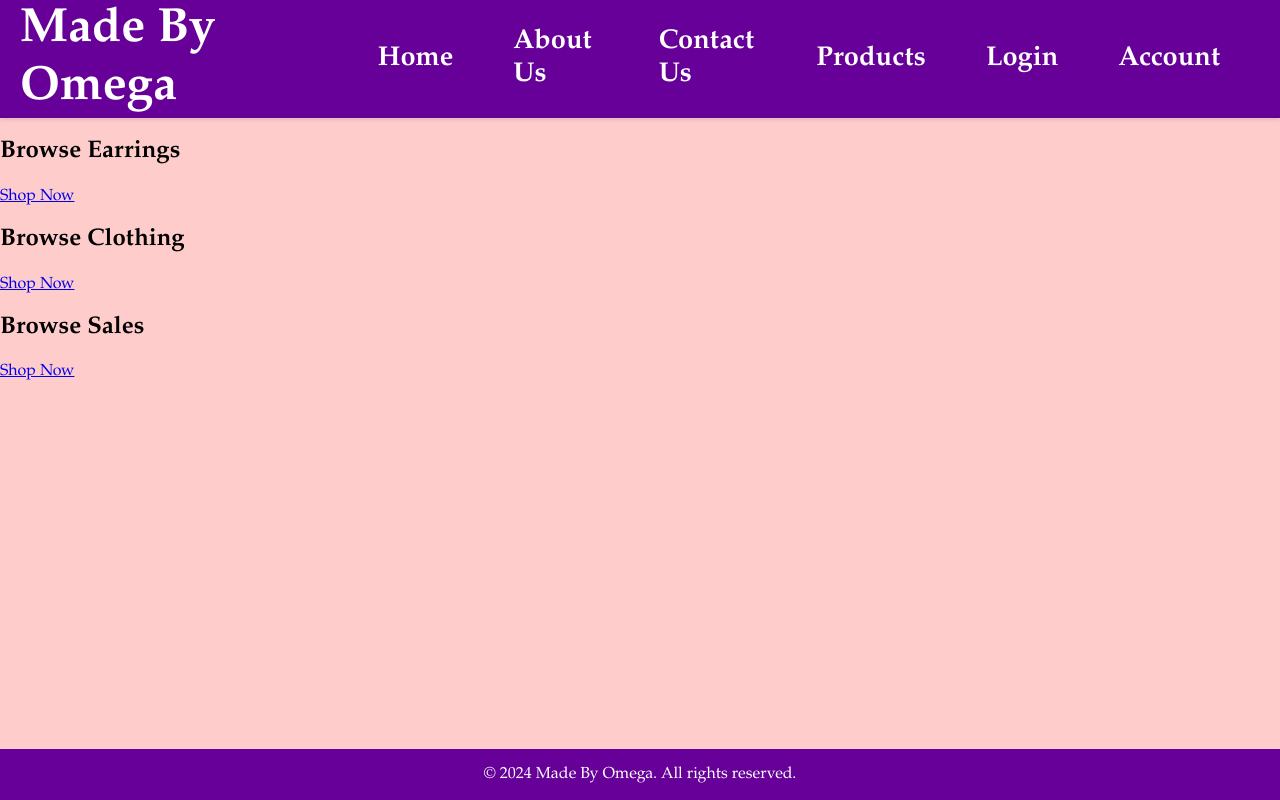
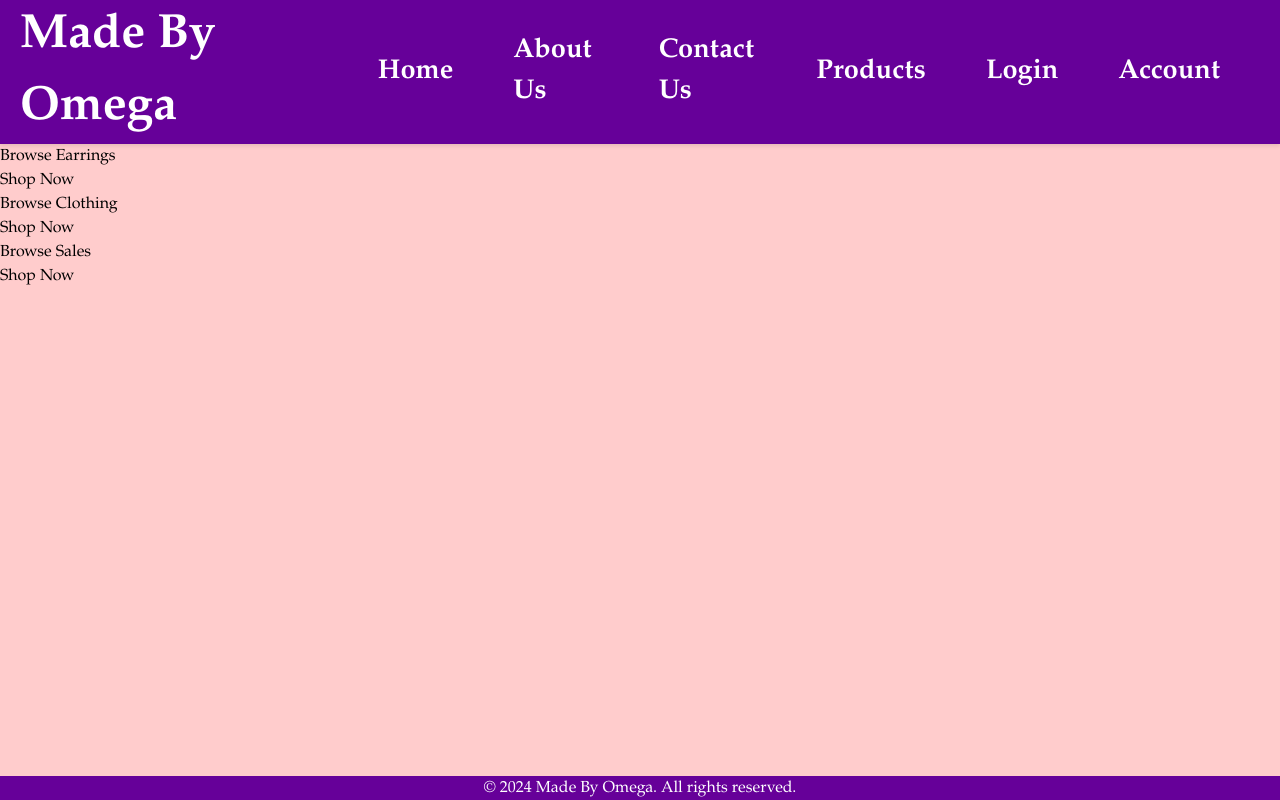
Before and after one commit to AaronMadison19/CMPS411Capstone, a Next.js app in the folder CMPS411-FA2024-Stitched-Diamonds/cmps411-fa2024-stitched-diamonds/: page / in a window 1280 px wide. Built offline with nearby package versions, Linux system fonts and the light colour scheme.

Commit message:
setting up Tailwind/adding products page component
yeah

```diff
--- /dev/null
+++ b/CMPS411-FA2024-Stitched-Diamonds/cmps411-fa2024-stitched-diamonds/postcss.config.js
@@ -0,0 +1,6 @@
+module.exports = {
+  plugins: {
+    tailwindcss: {},
+    autoprefixer: {},
+  },
+}
--- a/CMPS411-FA2024-Stitched-Diamonds/cmps411-fa2024-stitched-diamonds/src/app/globals.css
+++ b/CMPS411-FA2024-Stitched-Diamonds/cmps411-fa2024-stitched-diamonds/src/app/globals.css
@@ -1,3 +1,7 @@
+@tailwind base;
+@tailwind components;
+@tailwind utilities;
+
 :root {
   --background-primary: #FFCCCC;
   --background-secondary: #660099;
--- a/CMPS411-FA2024-Stitched-Diamonds/cmps411-fa2024-stitched-diamonds/src/app/products/page.tsx
+++ b/CMPS411-FA2024-Stitched-Diamonds/cmps411-fa2024-stitched-diamonds/src/app/products/page.tsx
@@ -9,18 +9,18 @@ interface Product {
   name: string;
   description: string;
   price: number;
-  imageurl: string;
+  imageUrl: string;
 }
 
 export default function ProductList() {
   const [products, setProducts] = useState<Product[]>([]);
 
   useEffect(() => {
-    // Fetch products from the API
     axios
       .get("https://localhost:7120/api/products")
       .then((response) => {
-        setProducts(response.data.data); // Assuming the data is in the 'data' field
+        setProducts(response.data.data); // Assuming products are under 'data'
+        console.log("Fetched products:", response.data.data);
       })
       .catch((error) => {
         console.error("Error fetching products", error);
@@ -28,20 +28,30 @@ export default function ProductList() {
   }, []);
 
   return (
-    <>
-      <h1>Product List</h1>
-      <div style={{ display: "grid", gridTemplateColumns: "repeat(4, 1fr)", gap: "20px" }}>
-        {products.map((product) => (
-          <div key={product.id} style={{ border: "1px solid #ccc", padding: "10px" }}>
-            <Link href={`/products/${product.id}`}>
-              <h2>{product.name}</h2>
-            </Link>
-            <p>{product.description}</p>
-            <p>Price: ${product.price}</p>
-            <img src={product.imageurl} alt={product.name} style={{ width: "100%", height: "auto" }} />
-          </div>
-        ))}
+    <div className="bg-white">
+      <div className="mx-auto max-w-2xl px-4 py-16 sm:px-6 sm:py-24 lg:max-w-7xl lg:px-8">
+        <h2 className="text-2xl font-bold tracking-tight text-gray-900">Products</h2>
+
+        <div className="mt-6 grid grid-cols-1 gap-y-10 gap-x-6 sm:grid-cols-2 lg:grid-cols-3 xl:grid-cols-4 xl:gap-x-8">
+          {products.map((product) => {
+            console.log("Dynamic Image Url:", product.imageUrl); // Log the image URL here
+            return (
+              <Link key={product.id} href={`/products/${product.id}`} className="group">
+                <div className="aspect-w-1 aspect-h-1 w-full overflow-hidden rounded-lg bg-gray-200 xl:aspect-w-7 xl:aspect-h-8">
+                  <img
+                    src={product.imageUrl} // Use dynamic URL
+                    alt={product.name}
+                    onError={(e) => { e.currentTarget.src = '/assets/mocha-cardigan.jpg'; }}
+                    className="h-full w-full object-cover object-center transition-opacity duration-300 group-hover:opacity-75"
+                  />
+                </div>
+                <h3 className="mt-4 text-sm text-gray-700">{product.name}</h3>
+                <p className="mt-1 text-lg font-medium text-gray-900">${product.price.toFixed(2)}</p>
+              </Link>
+            );
+          })}
+        </div>
       </div>
-    </>
+    </div>
   );
 }
--- /dev/null
+++ b/CMPS411-FA2024-Stitched-Diamonds/cmps411-fa2024-stitched-diamonds/tailwind.config.js
@@ -0,0 +1,21 @@
+/** @type {import('tailwindcss').Config} */
+module.exports = {
+  content: [
+    "./app/**/*.{js,ts,jsx,tsx,mdx}",
+    "./pages/**/*.{js,ts,jsx,tsx,mdx}",
+    "./components/**/*.{js,ts,jsx,tsx,mdx}",
+    "./products/**/*.{js,ts,jsx,tsx,mdx}",
+
+    "./src/**/*.{js,ts,jsx,tsx,mdx}",
+
+  ],
+  theme: {
+    extend: {},
+  },
+  plugins: [
+
+    require('@tailwindcss/aspect-ratio'),
+    require('@tailwindcss/forms'),
+    require('@tailwindcss/typography'),
+  ],
+}
```
Also changed, not shown: CMPS411-FA2024-Stitched-Diamonds/cmps411-fa2024-stitched-diamonds/package.json (+8 -0 lines), 2 other files (tests, documents, lock files or other folders).
